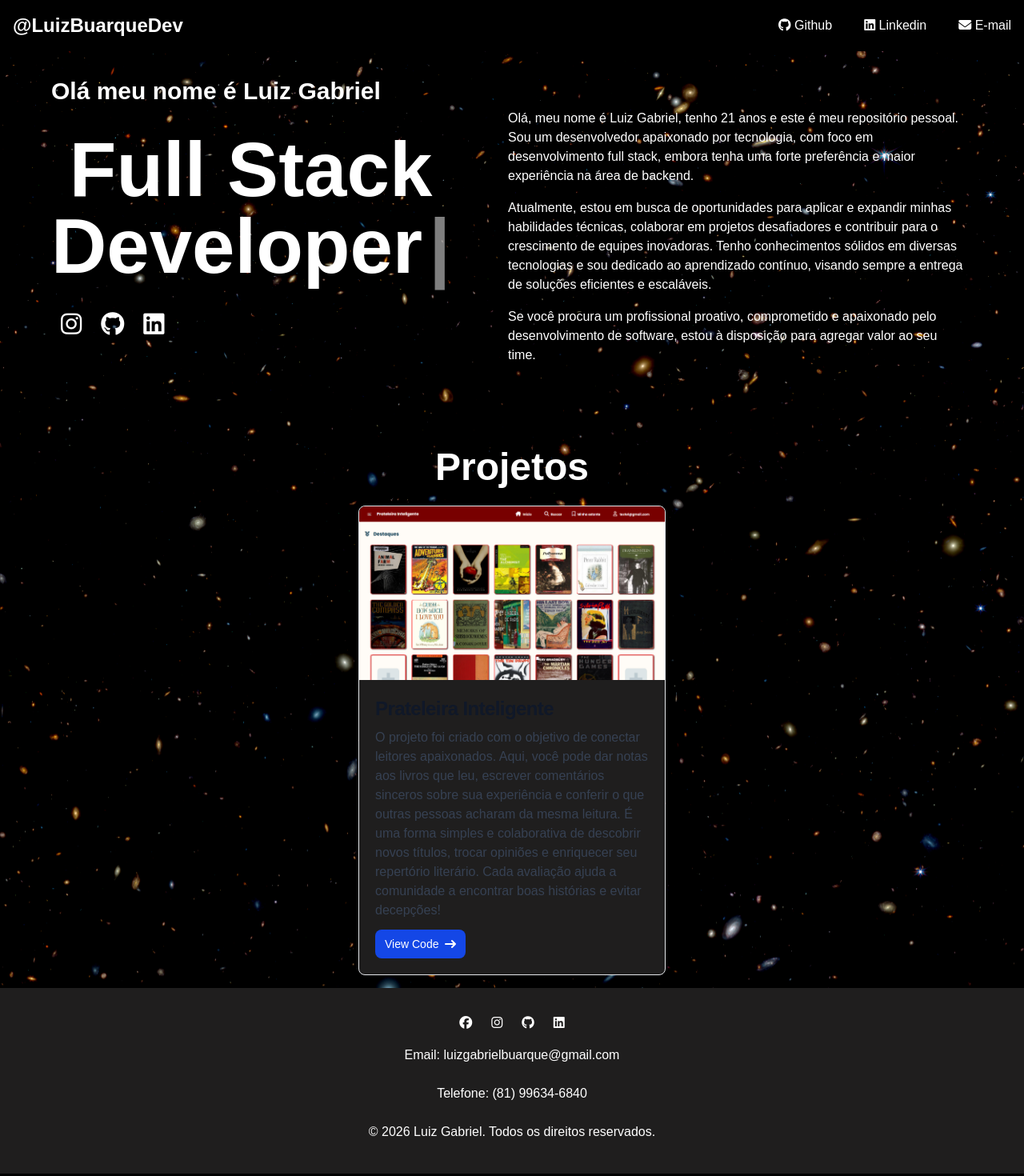
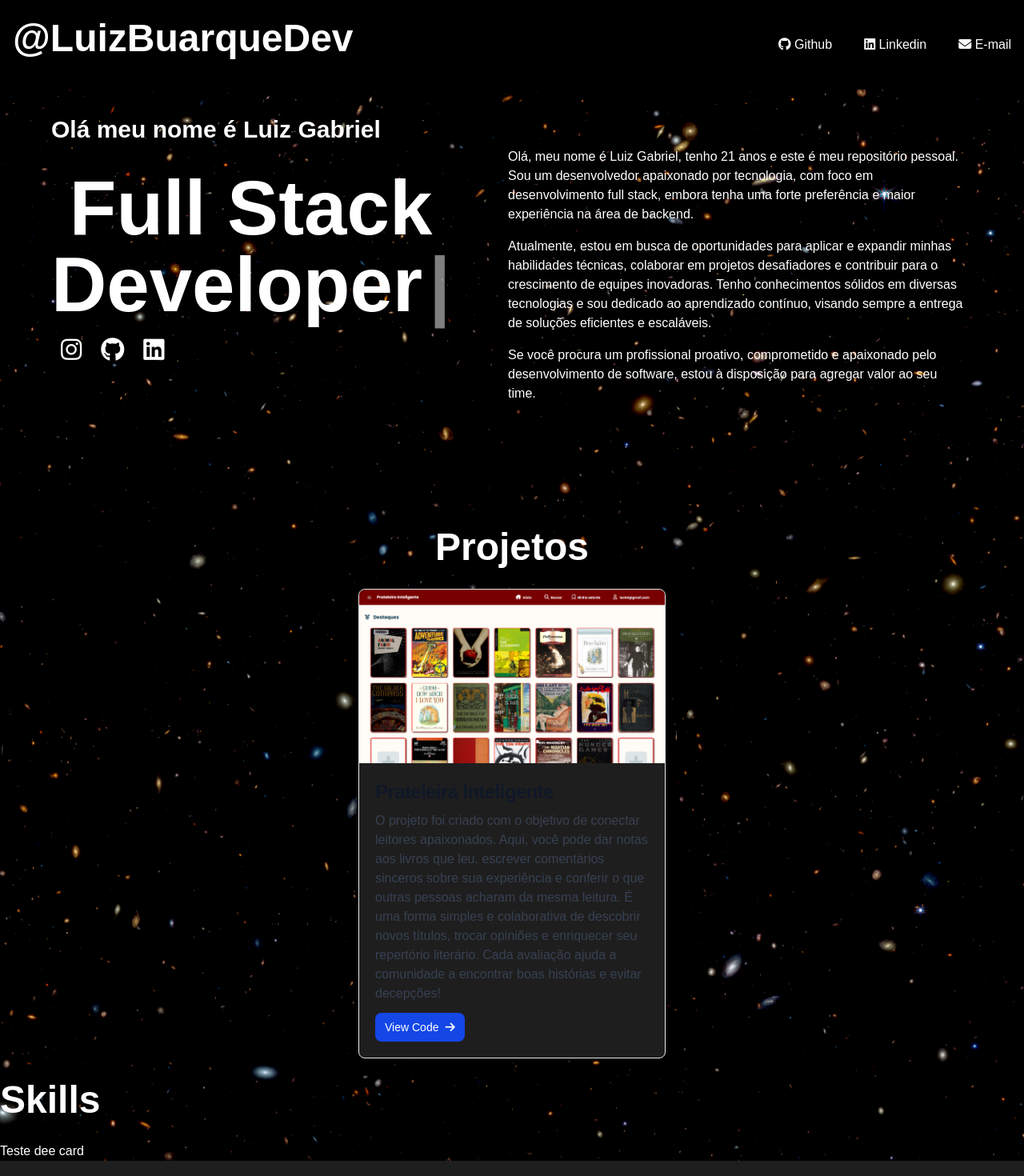
Before and after one commit to LuizBuarqueDev/Portifolio, a Next.js app in the folder portfolio/: page / in a window 1280 px wide. Shown: the top 1470 px of the page at 80% size. Built offline with nearby package versions, Linux system fonts and the light colour scheme.

Commit message:
Ajuste de css geral

```diff
--- a/portfolio/src/app/page.tsx
+++ b/portfolio/src/app/page.tsx
@@ -1,5 +1,6 @@
 import { ProjectCards } from "@/components/ProjectCards";
 import { Presentation } from "@/components/Presentation";
+import { Skills } from "@/components/Skills";
 
 export default function Home() {
   return (
@@ -7,6 +8,7 @@ export default function Home() {
       <main className="">
         <Presentation />
         <ProjectCards />
+        <Skills/>
       </main>
     </div>
   );
--- a/portfolio/src/app/styles/globals.css
+++ b/portfolio/src/app/styles/globals.css
@@ -8,8 +8,26 @@
 
 body {
     background-color: var(--color-1);
+    color: white;
 }
 
+h1 {
+    font-size: 6rem;
+    font-weight: bold;
+    margin-bottom: 1rem;
+}
+
+h2 {
+    font-size: 3rem;
+    font-weight: bold;
+    margin-bottom: 1rem;
+}
+
+h3 {
+    font-size: 2rem;
+    font-weight: bold;
+    margin-bottom: 1rem;
+}
 
 .bg-img-section {
   background-image: url('../../../public/imgs/STScI-01H1Q2VFHVMAJGH4WRNMK0DY2.png');
--- a/portfolio/src/components/Footer.tsx
+++ b/portfolio/src/components/Footer.tsx
@@ -1,6 +1,6 @@
 export const Footer = () => {
     return (
-        <footer className="flex justify-center items-center p-4 text-white bg-[var(--color-2)]">
+        <footer className="flex justify-center items-center p-4 bg-[var(--color-2)]">
             <div className="text-center mx-auto">
                 <ul className="list-none flex justify-center mb-4 mt-4 [&_li]:transition-transform [&_li]:hover:scale-110">
                     <li className="mx-3">
--- a/portfolio/src/components/Header.tsx
+++ b/portfolio/src/components/Header.tsx
@@ -1,7 +1,7 @@
 export const Header = () => {
   return (
-    <header className="flex justify-between items-center p-4 text-white">
-      <h1 className="text-2xl font-bold">@LuizBuarqueDev</h1>
+    <header className="flex justify-between items-center p-4">
+      <h2 className="text-2xl font-bold">@LuizBuarqueDev</h2>
       <nav>
         <ul className="flex gap-10 items-center [&_li]:transition-transform [&_li]:hover:scale-110 [&_li]:hover:border-b-2 [&_li]:hover:border-white">
           <li>
--- a/portfolio/src/components/Presentation.tsx
+++ b/portfolio/src/components/Presentation.tsx
@@ -1,6 +1,6 @@
 export const Presentation = () => {
     return (
-        <section className="relative flex p-8 text-white">
+        <section className="relative flex p-8">
             <div>
                 <p className="flex text-3xl font-bold pl-8">Olá meu nome é Luiz Gabriel</p>
                 <h1 className="text-8xl font-bold text-center m-8">
--- a/portfolio/src/components/ProjectCards.tsx
+++ b/portfolio/src/components/ProjectCards.tsx
@@ -1,9 +1,9 @@
 export const ProjectCards = () => {
     return (
-        <div className="justify-center gap-4 p-4">
-            <h1 className="text-5xl font-bold text-center mb-6 text-white">
+        <div className="justify-center gap-4 p-4 mt-10">
+            <h2 className="text-center mb-10">
                 Projetos
-            </h1>
+            </h2>
 
             <section className="flex justify-center items-center" >
 
@@ -20,9 +20,7 @@ export const ProjectCards = () => {
                         </p>
                         <a href="https://github.com/carlla15/PrateleiraInteligente" target="_blank" className="inline-flex items-center px-3 py-2 text-sm font-medium text-center text-white bg-blue-700 rounded-lg hover:bg-blue-800 focus:ring-4 focus:outline-none focus:ring-blue-300 dark:bg-blue-600 dark:hover:bg-blue-700 dark:focus:ring-blue-800">
                             View Code
-                            <svg className="rtl:rotate-180 w-3.5 h-3.5 ms-2" aria-hidden="true" xmlns="http://www.w3.org/2000/svg" fill="none" viewBox="0 0 14 10">
-                                <path stroke="currentColor" stroke-linecap="round" stroke-linejoin="round" stroke-width="2" d="M1 5h12m0 0L9 1m4 4L9 9" />
-                            </svg>
+                            <i className="fa-solid fa-arrow-right ml-2"></i>
                         </a>
                     </div>
                 </div>
--- a/portfolio/src/components/Skills.tsx
+++ b/portfolio/src/components/Skills.tsx
@@ -1,7 +1,13 @@
 export const Skills = () => {
     return (
         <div>
+            <h2>
+                Skills
+            </h2>
 
+            <div>
+                Teste dee card
+            </div>
         </div>
     );
 }
```
